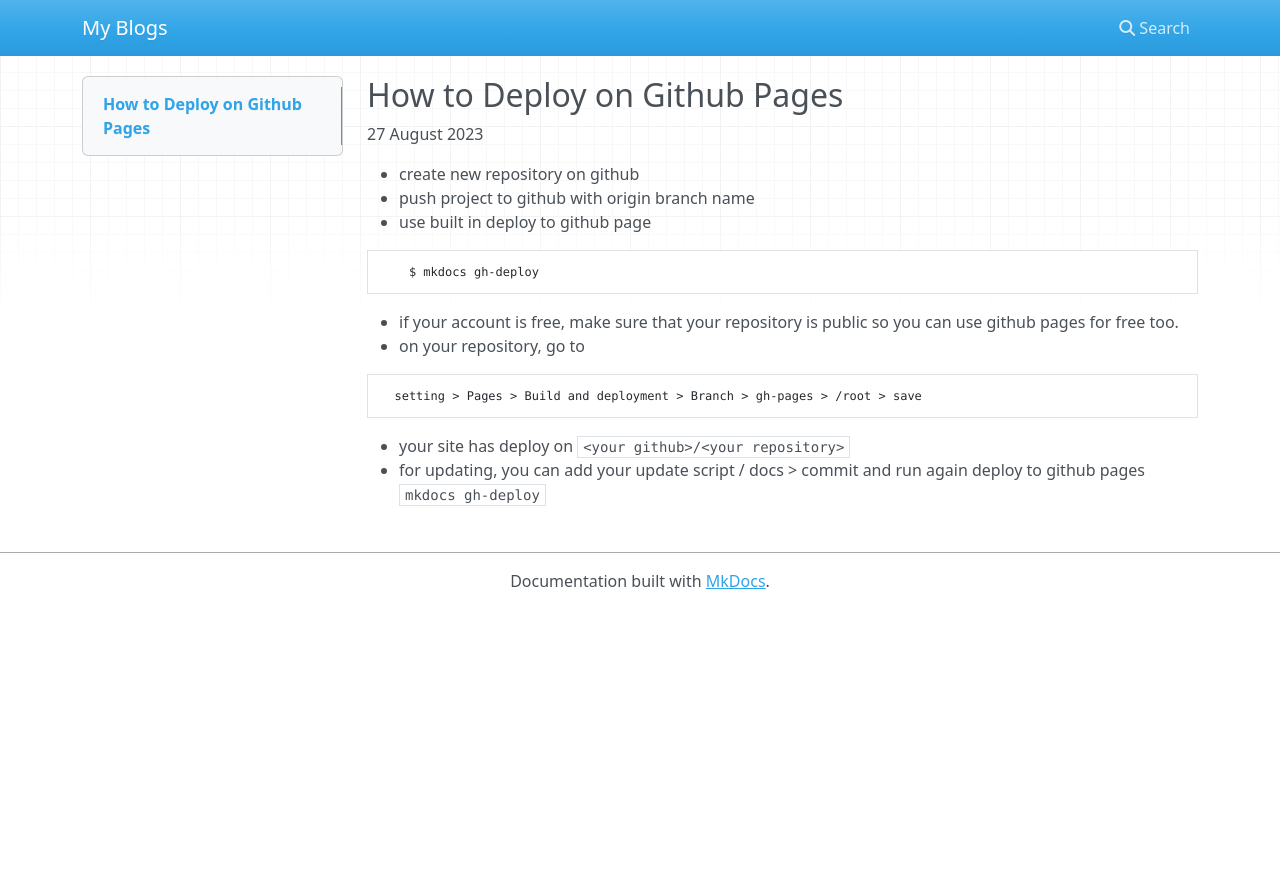
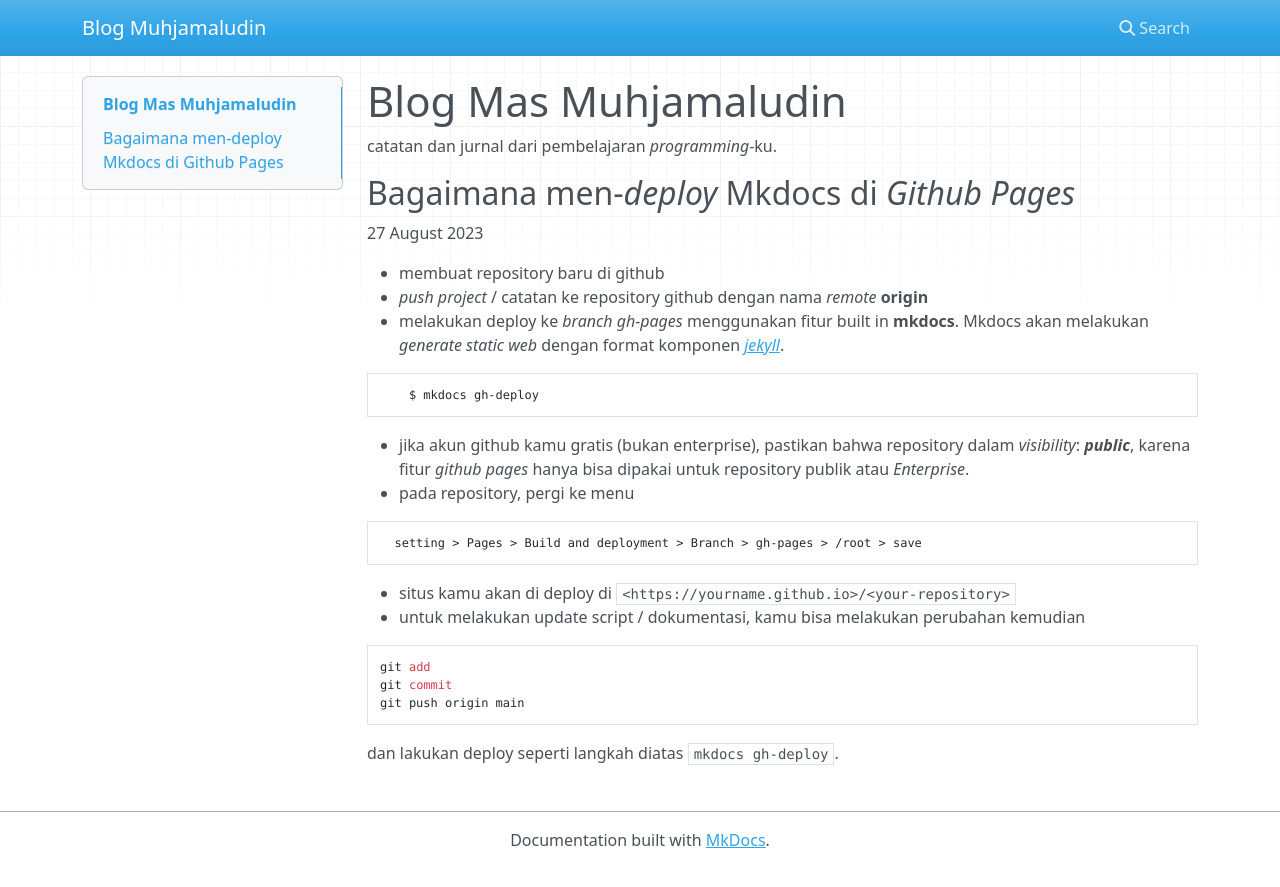
Before and after one commit to muhjamaludin/myblog, an MkDocs documentation site: the page built from docs/index.md, in a window 1280 px wide. Shown: the top 887 px of the page. Built offline with MkDocs 1.6.1, drawn with Linux system fonts in a browser that asks for light colours; nearby versions of some CDN libraries.

Commit message:
change from english to indonesian language

````diff
--- a/docs/index.md
+++ b/docs/index.md
@@ -1,17 +1,27 @@
-## How to Deploy on Github Pages
+# Blog Mas Muhjamaludin
+
+catatan dan jurnal dari pembelajaran _programming_-ku.
+
+## Bagaimana men-_deploy_ **Mkdocs** di *Github Pages*
 
 27 August 2023
 
-* create new repository on github
-* push project to github with origin branch name
-* use built in deploy to github page
+* membuat repository baru di github
+* _push project_ / catatan ke repository github dengan nama _remote_ **origin**
+* melakukan deploy ke _branch gh-pages_ menggunakan fitur built in **mkdocs**. Mkdocs akan melakukan _generate_ _static web_ dengan format komponen *[jekyll](https://jekyllrb.com/)*.
 ```shell
     $ mkdocs gh-deploy
 ```
-* if your account is free, make sure that your repository is public so you can use github pages for free too.
-  * on your repository, go to
+* jika akun github kamu gratis (bukan enterprise), pastikan bahwa repository dalam _visibility_: _**public**_, karena fitur _github pages_ hanya bisa dipakai untuk repository publik atau _Enterprise_.
+* pada repository, pergi ke menu
 ```
   setting > Pages > Build and deployment > Branch > gh-pages > /root > save
 ```
-* your site has deploy on `<your github>/<your repository>`
-* for updating, you can add your update script / docs > commit and run again deploy to github pages `mkdocs gh-deploy`
+* situs kamu akan di deploy di `<https://yourname.github.io>/<your-repository>`
+* untuk melakukan update script / dokumentasi, kamu bisa melakukan perubahan kemudian
+```
+git add
+git commit
+git push origin main
+```
+dan lakukan deploy seperti langkah diatas `mkdocs gh-deploy`.
--- a/mkdocs.yml
+++ b/mkdocs.yml
@@ -1 +1 @@
-site_name: My Blogs
+site_name: Blog Muhjamaludin
````
